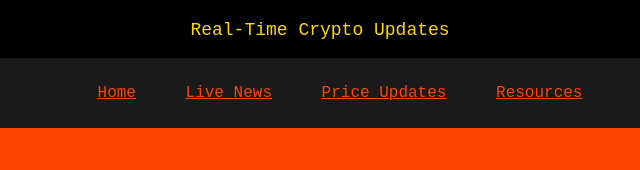
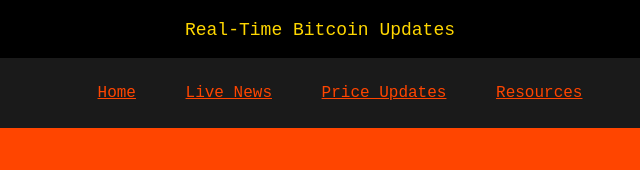
Before and after one commit to Daan-25/bitlit, a plain HTML site: page index.html in a window 1280 px wide. Shown: the part 367-537 px from the top of the page, 320-960 px from the left. Drawn offline with Linux system fonts and the light colour scheme; no server answers.

Commit message:
Update index.html

```diff
--- a/index.html
+++ b/index.html
@@ -95,7 +95,7 @@
     <header>
         <h1>BITCOIN LIVE NEWS</h1>
         <img src="Bitcoin.svg.webp" alt="Bitcoin" width="200" height="200">
-        <p><blink>Real-Time Crypto Updates</blink></p>
+        <p><blink>Real-Time Bitcoin Updates</blink></p>
     </header>
 
     <nav>
```
